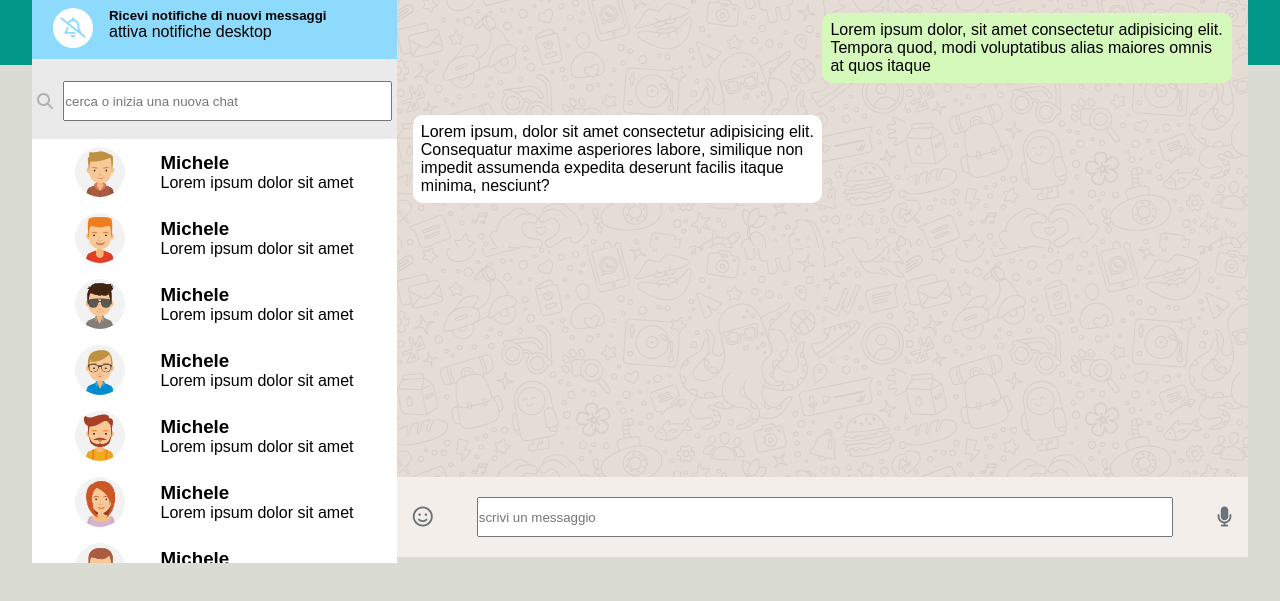
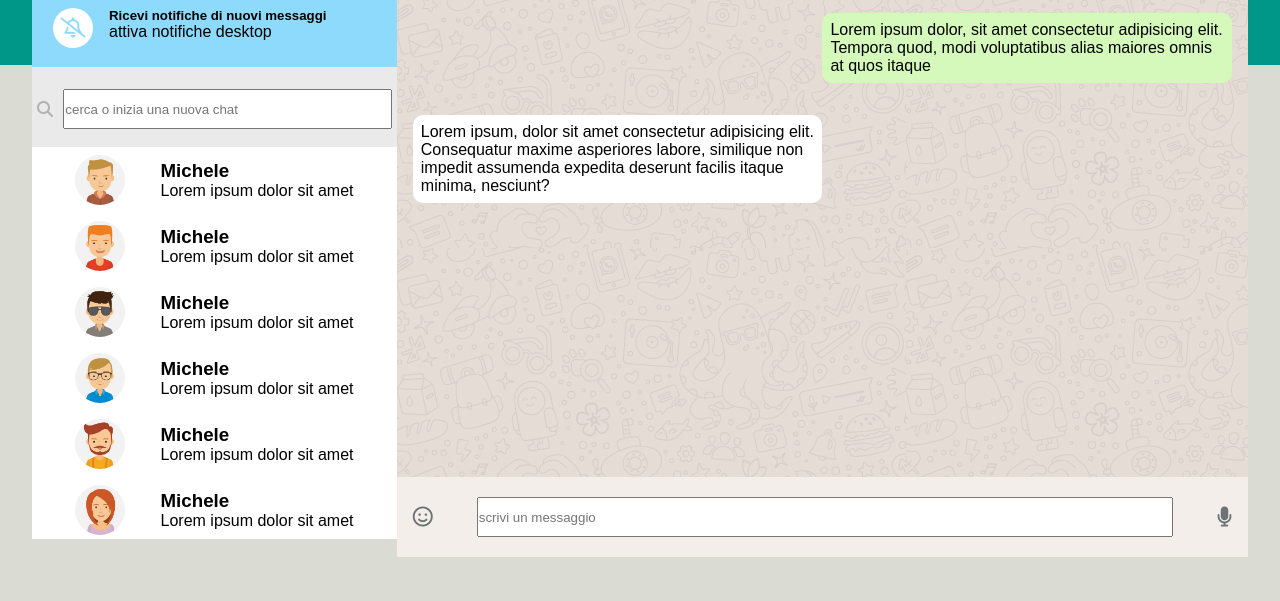
Before and after one commit to MadalinaIndreica/html-css-boolzapp, a plain HTML site: page index.html in a window 1280 px wide. Shown: the part 95-696 px from the top of the page. Drawn offline with Linux system fonts and the light colour scheme.

Commit message:
add: section height

```diff
--- a/css/style.css
+++ b/css/style.css
@@ -66,12 +66,9 @@ body {
     align-items: center;
     padding: 5px;
     padding-left: 10px;
+    height: 60px;
 }
-.friends-chat-part{
-    overflow-y: scroll;
-    max-height: 51vh;
-    background-color: white;
-}
+
 /* HEADER */
 .header-icons {
     color: var(--icons-col);
@@ -102,6 +99,7 @@ body {
     padding-bottom: 11px;
     padding-left: 5px;
     padding-right: 5px;
+    height: 70px;
 
 }
 
@@ -130,6 +128,7 @@ body {
     display: flex;
     justify-content: space-around;
     align-items: center;
+    height: 50px;
 }
 .fa-magnifying-glass{
     color: var(--icons-col);
@@ -148,18 +147,23 @@ body {
     align-items: center;
     padding: .5rem;
 }
-
+.friends-chat-part{
+    overflow-y: scroll;
+    /* max-height: 48vh; */
+    background-color: white;
+    height: calc(100% - 60px - 70px - 50px);
+}
 
 
 /* MEDIAQUERY */
 @media screen and (max-width: 1440px){
     .friends-chat-part{
-        max-height: 53vh;
+        max-height: 49vh;
     }
 }
 @media screen and (max-width: 1024px){
     .friends-chat-part{
-        max-height: 51vh;
+        max-height: 48vh;
     }
 }
 @media screen and (max-width: 780px) {
```
